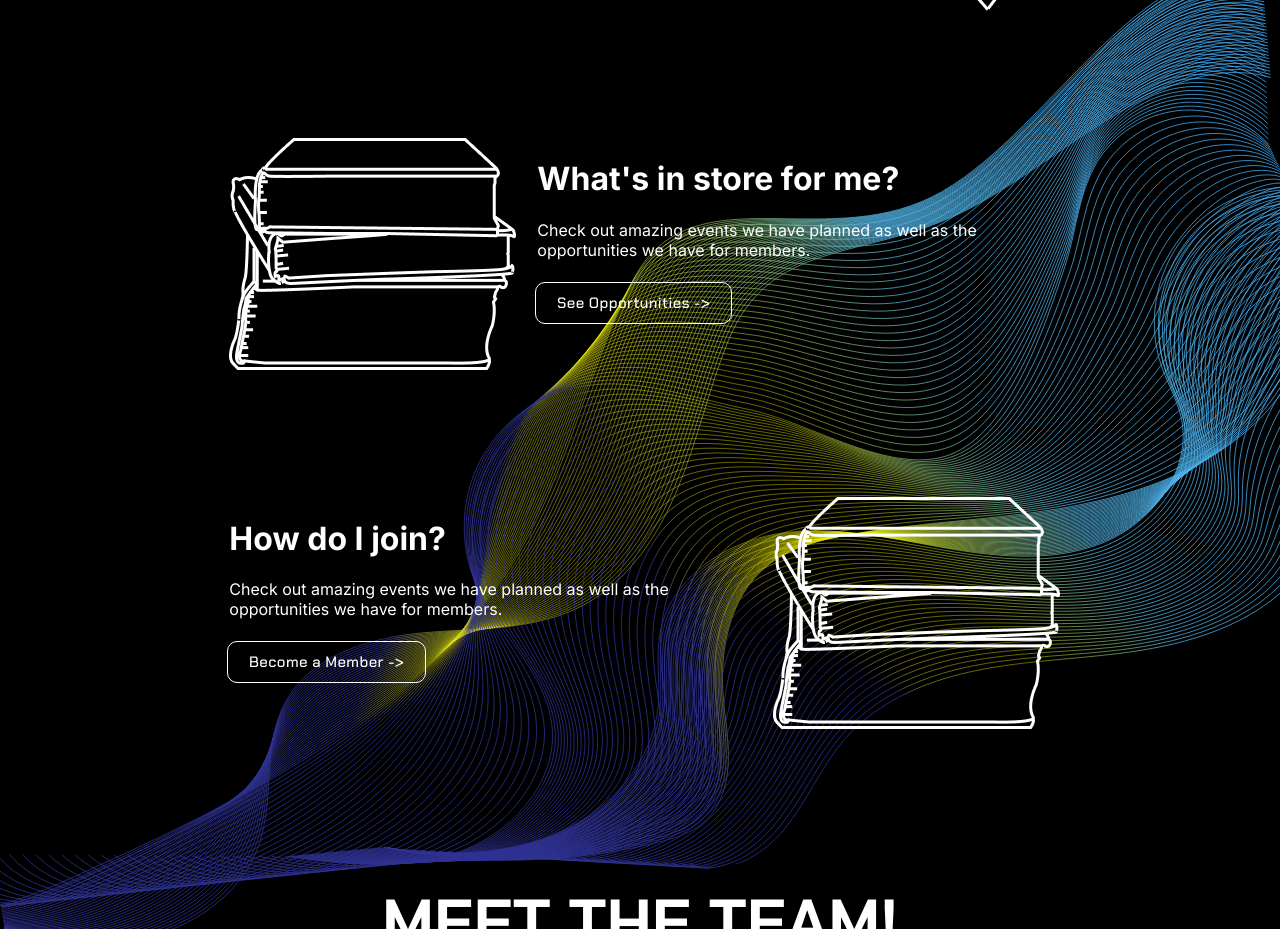
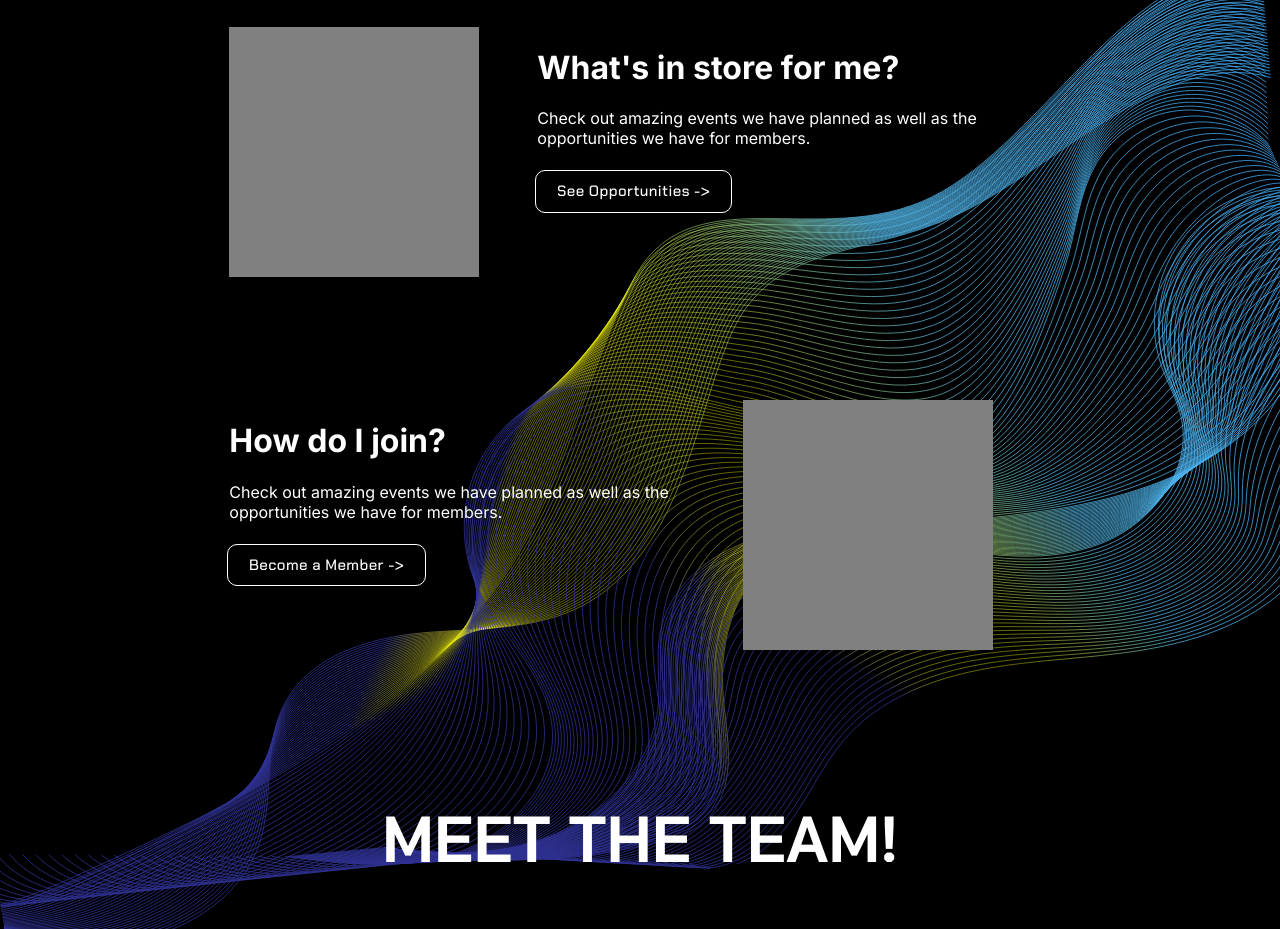
Before and after one commit to Will-Hsu/cses_webdev, a React (Create React App) app in the folder frontend/: page /about in a window 1280 px wide. Shown: the part 1540-2469 px from the top of the page. Built offline with nearby package versions, Linux system fonts and the light colour scheme; no server answers; what @2toad/profanity would draw is missing.

Commit message:
add redirects to home page

```diff
--- a/frontend/src/components/About/About.tsx
+++ b/frontend/src/components/About/About.tsx
@@ -190,7 +190,7 @@ const About = () => {
           </h1>
           <Grid container sx={{ marginTop: '10%', display: 'flex', justifyContent: 'center' }}>
             <Grid item sm={5} lg={3}>
-              <img src={books} alt="img" />
+              <img src={books} alt="img" style={{ width: '70%' }} />
             </Grid>
             <Grid item sm={6} lg={5}>
               <Box sx={{ color: 'white', textAlign: { lg: 'left', sm: 'left', xs: 'center' } }}>
@@ -210,14 +210,14 @@ const About = () => {
                 <Box sx={{ color: 'white', textAlign: { lg: 'left', sm: 'left', xs: 'center' } }}>
                   <h1>Our Future</h1>
                 </Box>
-                <p style={{ color: 'white' }}>
+                <p style={{ color: 'white', width: '85%' }}>
                   Our mission statement is to help our members get professional opportunities while
                   fostering a network of individuals. We do this through quarterly career fairs,
                   programs for career development, and project opportunities to gain experience.
                 </p>
               </Grid>
               <Grid item sm={4.5} lg={3}>
-                <img src={lightBulb} alt="img" style={{ marginLeft: '10%' }} />
+                <img src={lightBulb} alt="img" style={{ marginLeft: '10%', width: '65%' }} />
               </Grid>
             </Grid>
           )}
@@ -240,7 +240,7 @@ const About = () => {
           )}
           <Grid container sx={{ marginTop: '10%', display: 'flex', justifyContent: 'center' }}>
             <Grid item sm={5} lg={3}>
-              <img src={books} alt="img" />
+              <div style={{ width: '250px', height: '250px', backgroundColor: 'grey' }}></div>
             </Grid>
             <Grid item sm={6} lg={5}>
               <Box
@@ -300,7 +300,7 @@ const About = () => {
                 </Box>
               </Grid>
               <Grid item sm={4.5} lg={3}>
-                <img src={books} alt="img" style={{ marginLeft: '10%' }} />
+                <div style={{ width: '250px', height: '250px', backgroundColor: 'grey' }}></div>
               </Grid>
             </Grid>
           )}
--- a/frontend/src/components/Button/styles.ts
+++ b/frontend/src/components/Button/styles.ts
@@ -14,10 +14,10 @@ export const buttonStyles = (isLogin: boolean) => {
     textTransform: 'none',
     '&:hover': {
       borderColor: 'white',
-      backgroundColor: 'rgba(255, 255, 255, 0.1)',
+      backgroundColor: 'rgba(255, 255, 255, 0.2)',
     },
     '&:focus': {
-      backgroundColor: 'rgba(255, 255, 255, 0.3)',
+      backgroundColor: 'rgba(255, 255, 255, 0.5)',
     },
   };
 };
--- a/frontend/src/components/Home/Home.tsx
+++ b/frontend/src/components/Home/Home.tsx
@@ -1,4 +1,5 @@
 import React, { useState, useEffect } from 'react';
+import { useNavigate } from 'react-router-dom';
 import Button from '../Button/Button';
 import { Container, Box, Grid } from '@mui/material';
 import background from '../../images/shape.svg';
@@ -18,6 +19,7 @@ interface EventData {
 }
 
 const Home = () => {
+  const navigate = useNavigate();
   const styles = homeStyles();
 
   const [displayedFutureEvents, setDisplayedFutureEvents] = useState<EventData[]>([]);
@@ -68,11 +70,7 @@ const Home = () => {
                   Connect.
                 </Box>
                 <Box sx={{ ...styles.button, marginLeft: { xs: '0%', sm: '2%', md: '12%' } }}>
-                  <Button
-                    size="large"
-                    text="Learn About Us!"
-                    onClick={() => console.log('click')}
-                  />
+                  <Button size="large" text="Learn About Us!" onClick={() => navigate('/about')} />
                 </Box>
               </Box>
             </Grid>
@@ -103,7 +101,7 @@ const Home = () => {
                 <Button
                   size="large"
                   text="Become a Member ->"
-                  onClick={() => console.log('click')}
+                  onClick={() => navigate('/membership')}
                 />
               </Box>
             </Grid>
@@ -197,7 +195,7 @@ const Home = () => {
             <Button
               size="medium"
               text="See All Events ->"
-              onClick={() => console.log('click')}
+              onClick={() => navigate('/events')}
             ></Button>
           </div>
         </Container>
```
